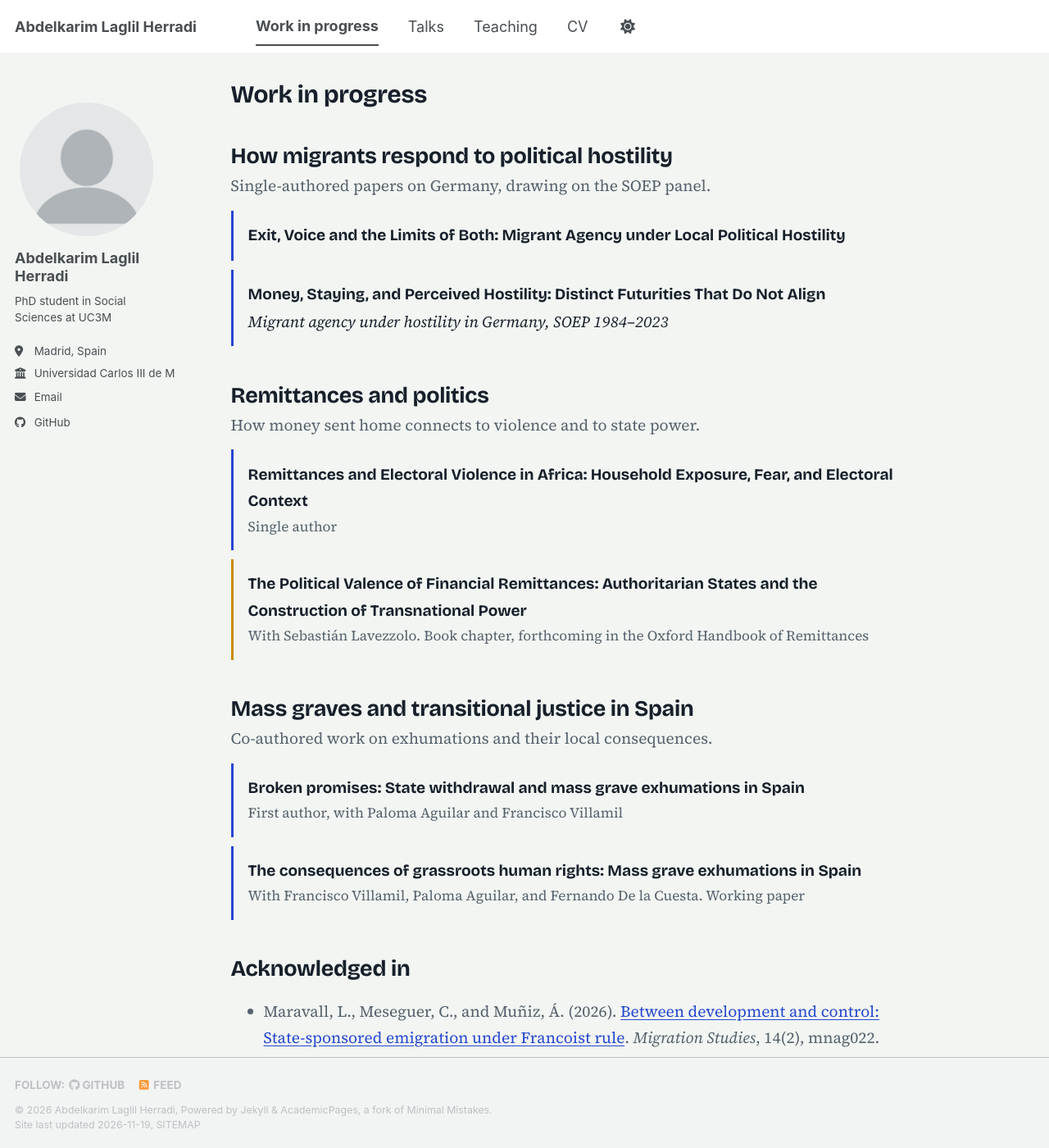
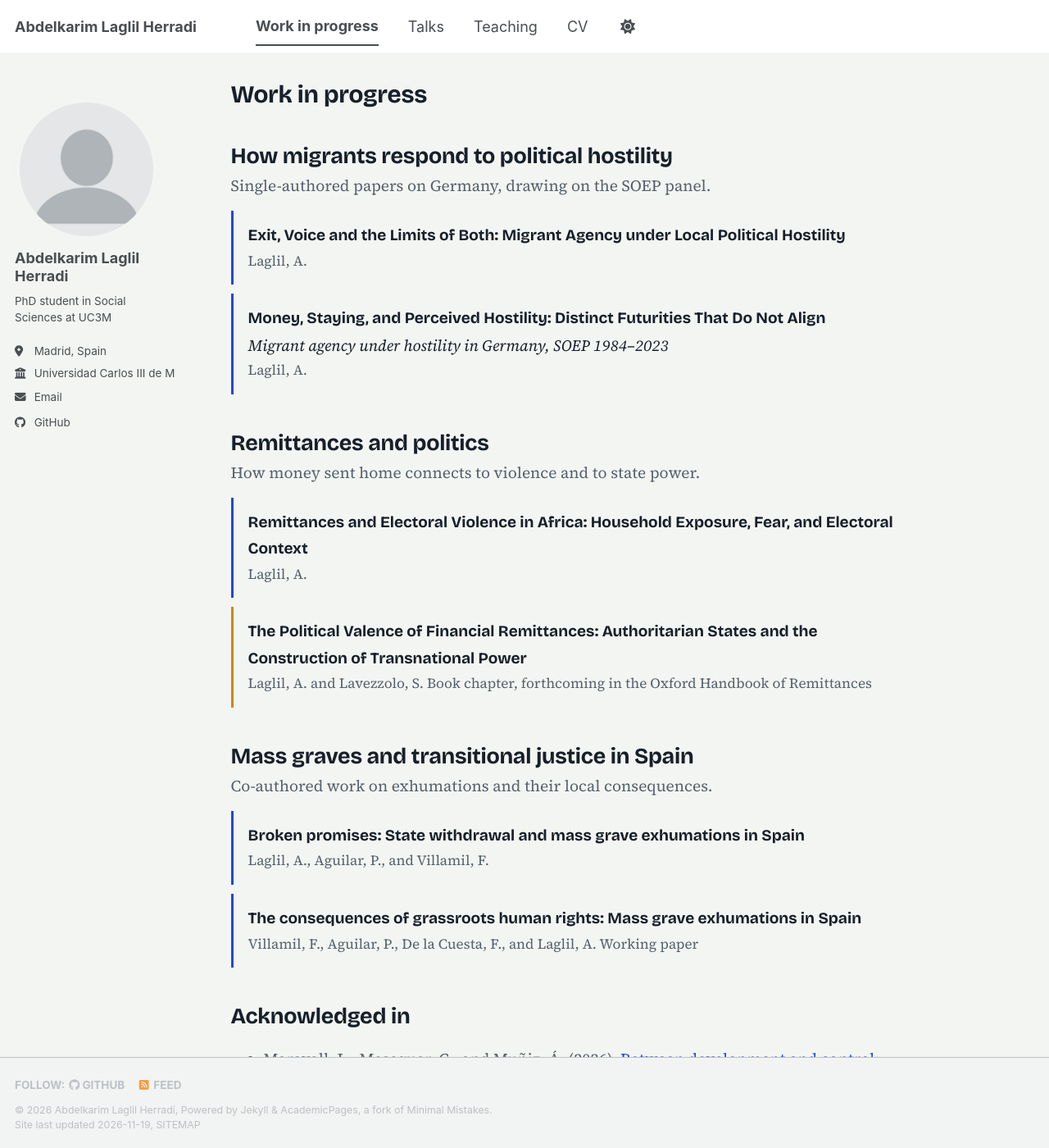
Before and after one commit to AbdelkarimLaglil/AbdelkarimLaglil.github.io, a Jekyll site: the page built from _pages/publications.md, in a window 1280 px wide and 1400 px high. Shown: the whole window at 82% size. Built offline with Jekyll 4.4.1, drawn with Linux system fonts in a browser that asks for light colours; a script bundle is joined from its source files by our own code; a style sheet for code colours, icons or effects is not loaded.

Commit message:
Show author order instead of first/single author labels
Co-Authored-By: Claude Sonnet 5.5 <noreply@anthropic.com>
Claude-Session: https://claude.ai/code/session_017vH5ZQkLibWayVuG7moGCB

```diff
--- a/_pages/publications.md
+++ b/_pages/publications.md
@@ -10,22 +10,22 @@ author_profile: true
 <section class="lh-dossier">
 <h2>How migrants respond to political hostility</h2>
 <p class="lead">Single-authored papers on Germany, drawing on the SOEP panel.</p>
-<div class="lh-entry"><span class="title">Exit, Voice and the Limits of Both: Migrant Agency under Local Political Hostility</span></div>
-<div class="lh-entry"><span class="title">Money, Staying, and Perceived Hostility: Distinct Futurities That Do Not Align</span><span class="sub">Migrant agency under hostility in Germany, SOEP 1984–2023</span></div>
+<div class="lh-entry"><span class="title">Exit, Voice and the Limits of Both: Migrant Agency under Local Political Hostility</span><span class="who">Laglil, A.</span></div>
+<div class="lh-entry"><span class="title">Money, Staying, and Perceived Hostility: Distinct Futurities That Do Not Align</span><span class="sub">Migrant agency under hostility in Germany, SOEP 1984–2023</span><span class="who">Laglil, A.</span></div>
 </section>
 
 <section class="lh-dossier">
 <h2>Remittances and politics</h2>
 <p class="lead">How money sent home connects to violence and to state power.</p>
-<div class="lh-entry"><span class="title">Remittances and Electoral Violence in Africa: Household Exposure, Fear, and Electoral Context</span><span class="who">Single author</span></div>
-<div class="lh-entry chapter"><span class="title">The Political Valence of Financial Remittances: Authoritarian States and the Construction of Transnational Power</span><span class="who">With Sebastián Lavezzolo. Book chapter, forthcoming in the Oxford Handbook of Remittances</span></div>
+<div class="lh-entry"><span class="title">Remittances and Electoral Violence in Africa: Household Exposure, Fear, and Electoral Context</span><span class="who">Laglil, A.</span></div>
+<div class="lh-entry chapter"><span class="title">The Political Valence of Financial Remittances: Authoritarian States and the Construction of Transnational Power</span><span class="who">Laglil, A. and Lavezzolo, S. Book chapter, forthcoming in the Oxford Handbook of Remittances</span></div>
 </section>
 
 <section class="lh-dossier">
 <h2>Mass graves and transitional justice in Spain</h2>
 <p class="lead">Co-authored work on exhumations and their local consequences.</p>
-<div class="lh-entry"><span class="title">Broken promises: State withdrawal and mass grave exhumations in Spain</span><span class="who">First author, with Paloma Aguilar and Francisco Villamil</span></div>
-<div class="lh-entry"><span class="title">The consequences of grassroots human rights: Mass grave exhumations in Spain</span><span class="who">With Francisco Villamil, Paloma Aguilar, and Fernando De la Cuesta. Working paper</span></div>
+<div class="lh-entry"><span class="title">Broken promises: State withdrawal and mass grave exhumations in Spain</span><span class="who">Laglil, A., Aguilar, P., and Villamil, F.</span></div>
+<div class="lh-entry"><span class="title">The consequences of grassroots human rights: Mass grave exhumations in Spain</span><span class="who">Villamil, F., Aguilar, P., De la Cuesta, F., and Laglil, A. Working paper</span></div>
 </section>
 
 <section class="lh-dossier">
```
Also changed, not shown: _pages/cv.md (+4 -4 lines), 1 other file.
